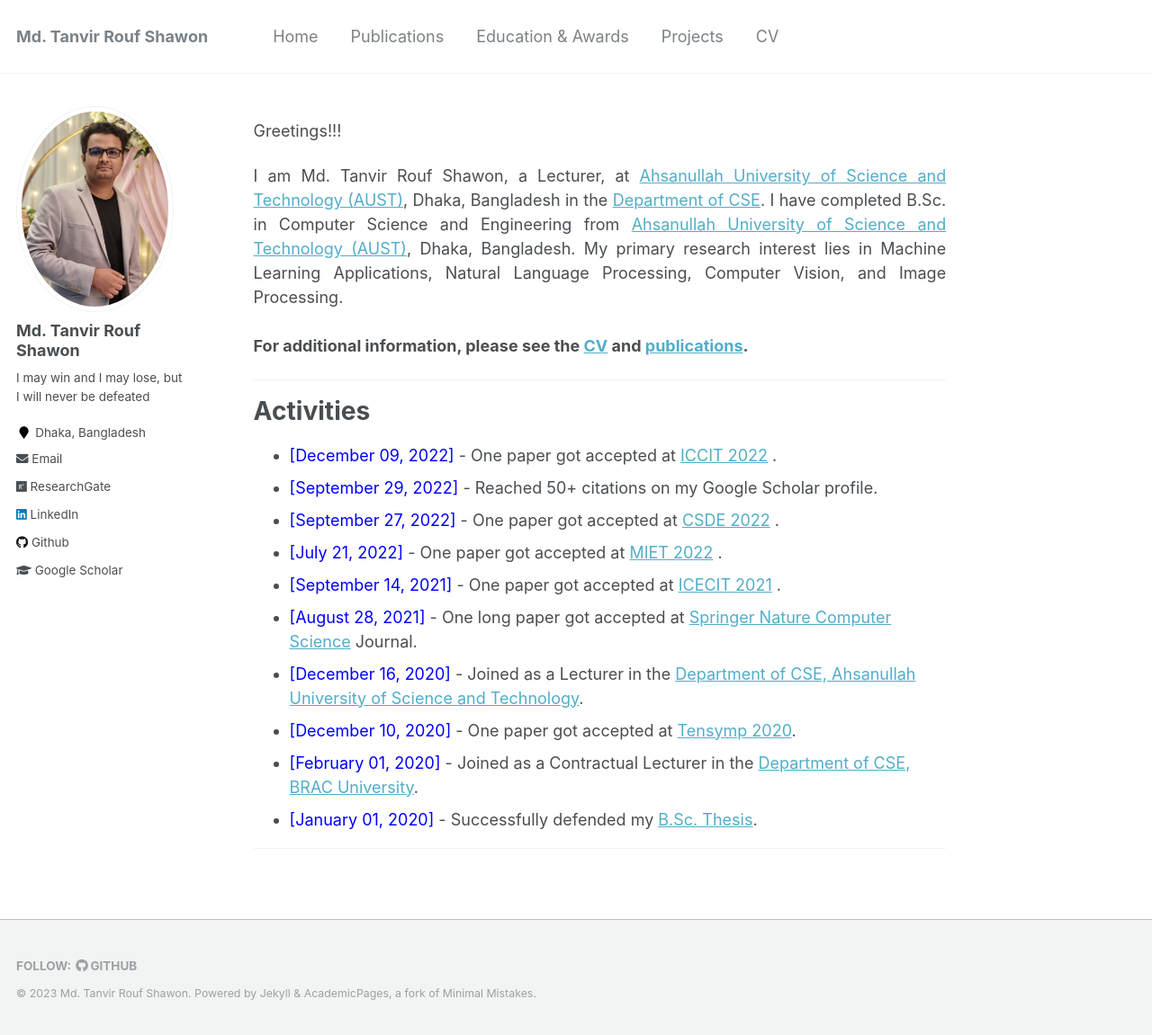
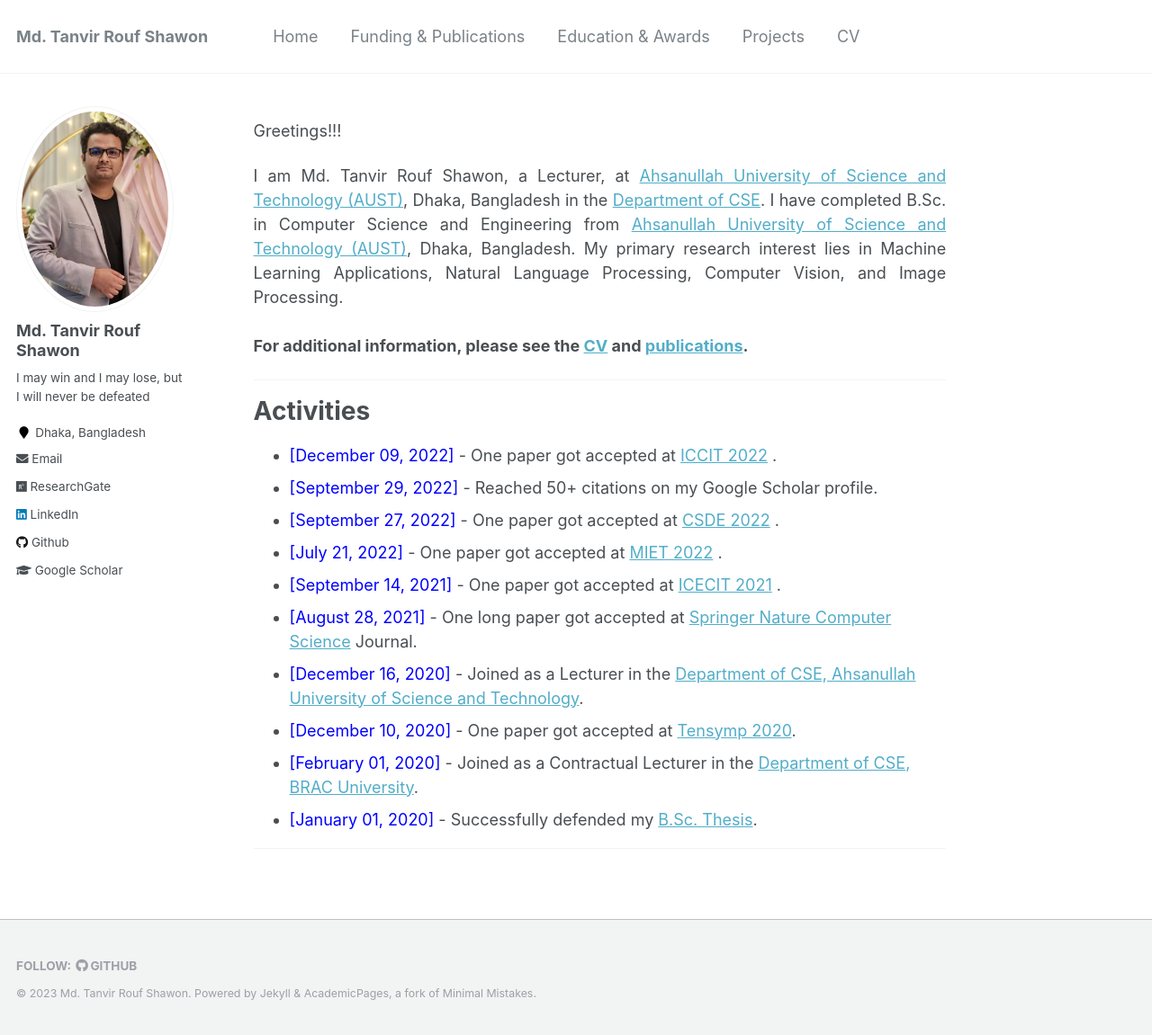
Before and after one commit to shawon-tanvir/shawon-tanvir.github.io, a Jekyll site: the page built from _pages/about.md, in a window 1280 px wide and 1151 px high. Shown: the whole window at 90% size. Built offline with Jekyll 4.4.1, drawn with Linux system fonts in a browser that asks for light colours; a script that is not in the unit is left out.

Commit message:
Update navigation.yml

```diff
--- a/_data/navigation.yml
+++ b/_data/navigation.yml
@@ -3,7 +3,7 @@ main:
   - title: "Home"
     url: /
 
-  - title: "Publications"
+  - title: "Funding & Publications"
     url: /publications/
 
   - title: "Education & Awards"
```
